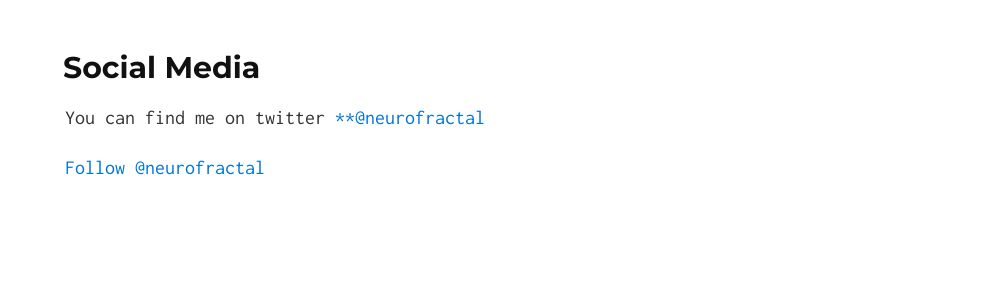
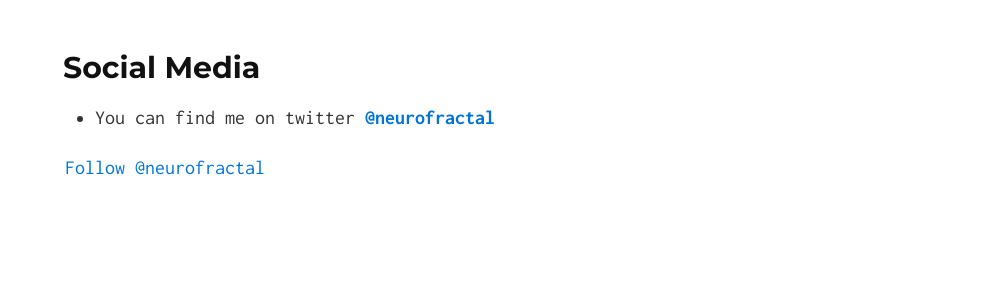
Before and after one commit to neurofractal/neurofractal.github.io, a Jekyll site: the page built from index.md, in a window 1280 px wide. Shown: the part 1337-1637 px from the top of the page, without its empty margins (275-1280 px from the left). Built offline with Jekyll 4.4.1, drawn with Linux system fonts in a browser that asks for light colours; our own code applies the rules of GitHub Pages for plain Markdown files; comment, search, counter and statistics services are not loaded; grey boxes are pictures that could not be loaded.

```diff
--- a/index.md
+++ b/index.md
@@ -27,7 +27,7 @@ I am also an advocate of open science & I aim to share all data and code wheneve
 
 ## Social Media
 
-  You can find me on twitter [**@neurofractal](https://twitter.com/neurofractal)
+  *  You can find me on twitter **[@neurofractal](https://twitter.com/neurofractal)**
   <dl>
   <a href="https://twitter.com/neurofractal" class="twitter-follow-button" data-show-count="false">Follow @neurofractal</a><script async src="//platform.twitter.com/widgets.js" charset="utf-8"></script>
   </dl>
```
